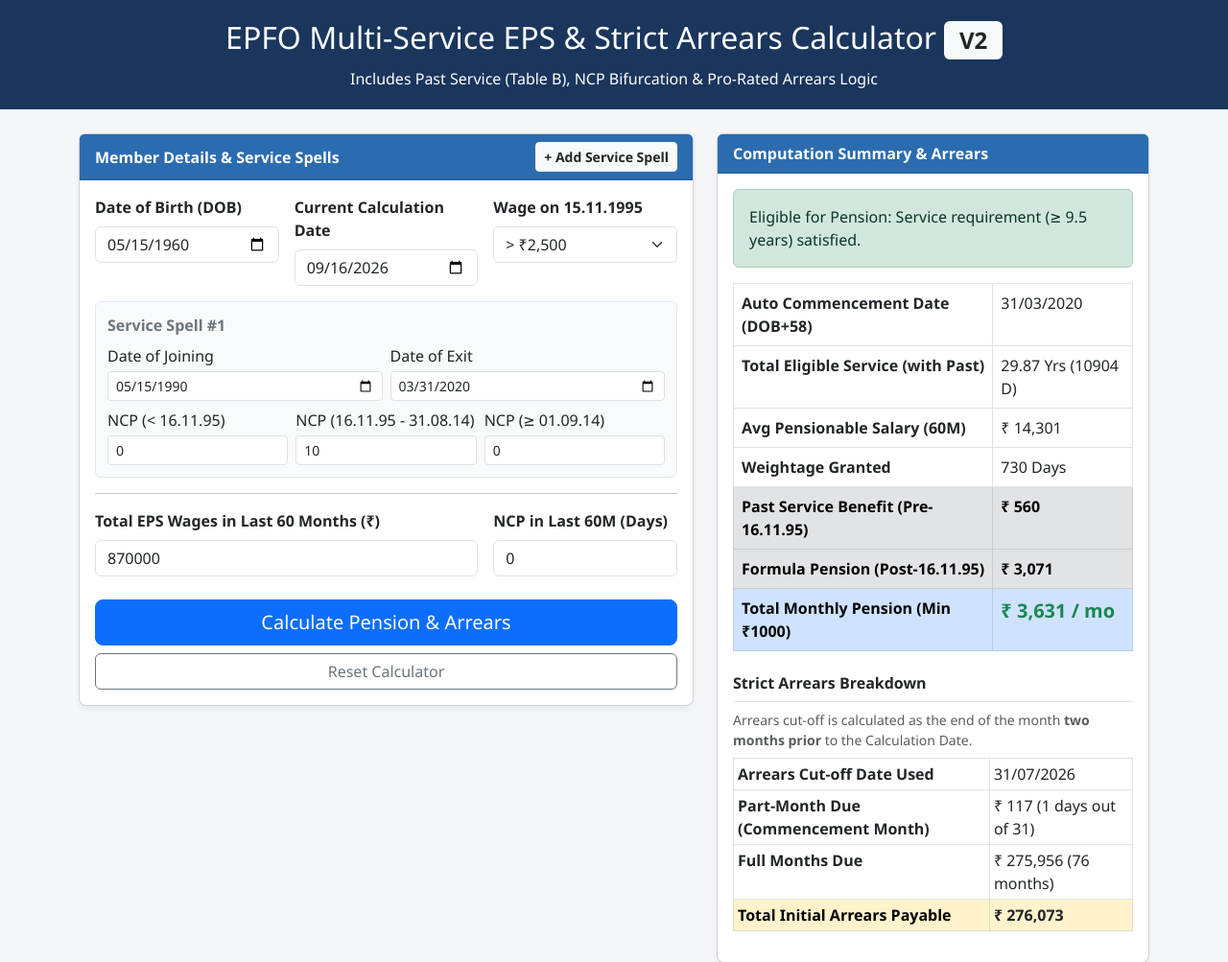
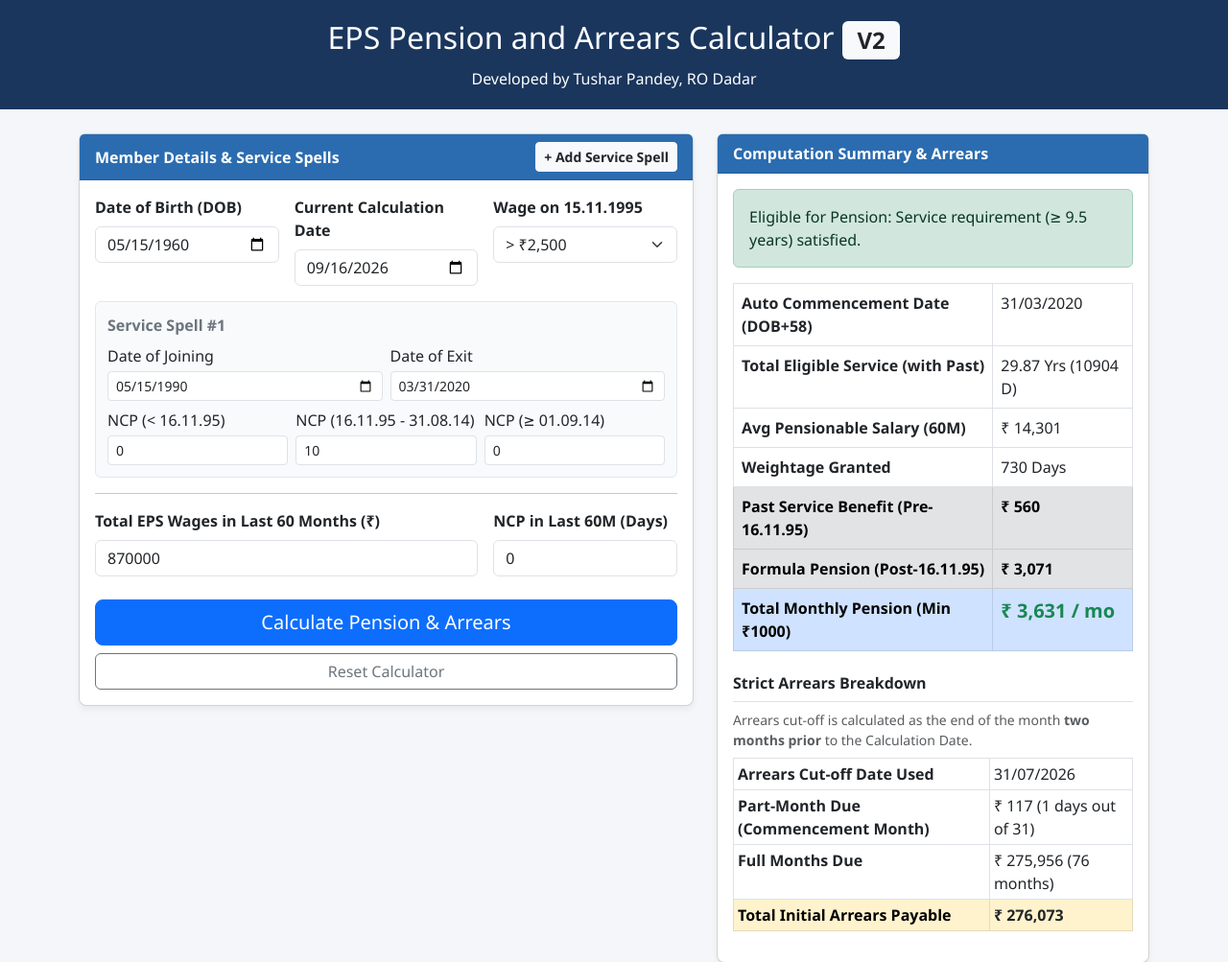
Before and after one commit to tusharpandey37-coder/EPS-Pro-by-Tushar-, a plain HTML site: page v2/index.html in a window 1280 px wide. Shown: the top 1003 px of the page at 96% size. Drawn offline with nearby package versions, Linux system fonts and the light colour scheme.

Commit message:
Update and rename index-v2.html to index.html

```diff
--- a/v2/index-v2.html
+++ b/v2/index.html
@@ -19,8 +19,8 @@
 <body>
 
   <div class="header-bar text-center">
-    <h2>EPFO Multi-Service EPS & Strict Arrears Calculator <span class="badge bg-light text-dark">V2</span></h2>
-    <p class="mb-0">Includes Past Service (Table B), NCP Bifurcation & Pro-Rated Arrears Logic</p>
+    <h2>EPS Pension and Arrears Calculator <span class="badge bg-light text-dark">V2</span></h2>
+    <p class="mb-0">Developed by Tushar Pandey, RO Dadar</p>
   </div>
 
   <div class="container pb-4">
```
